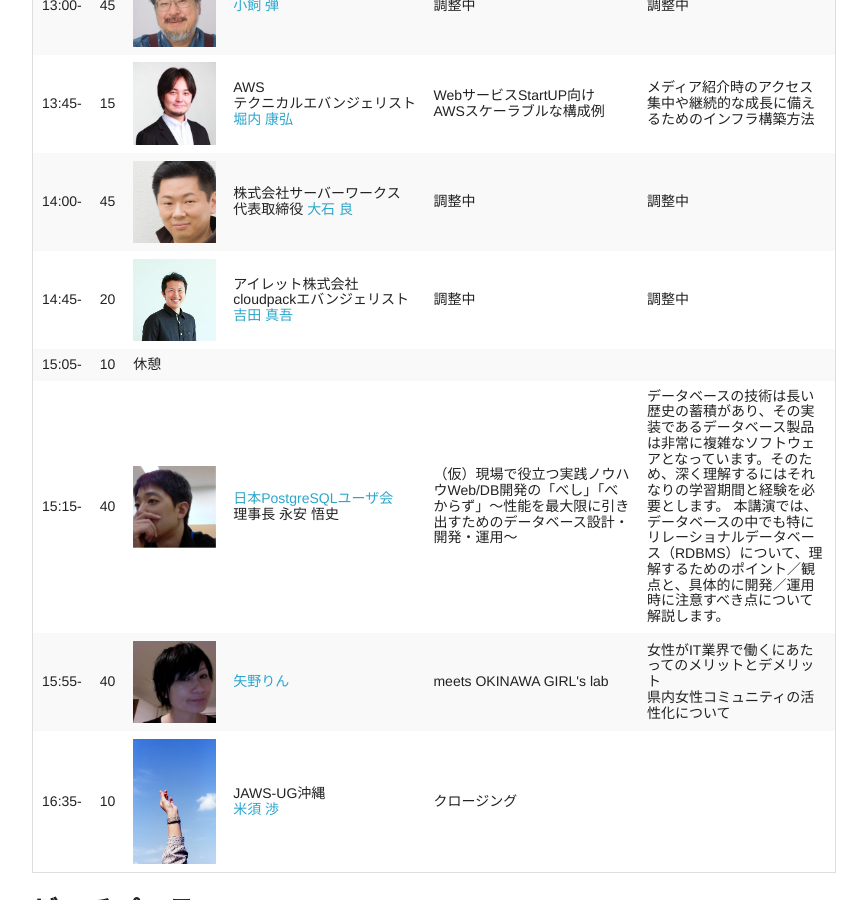
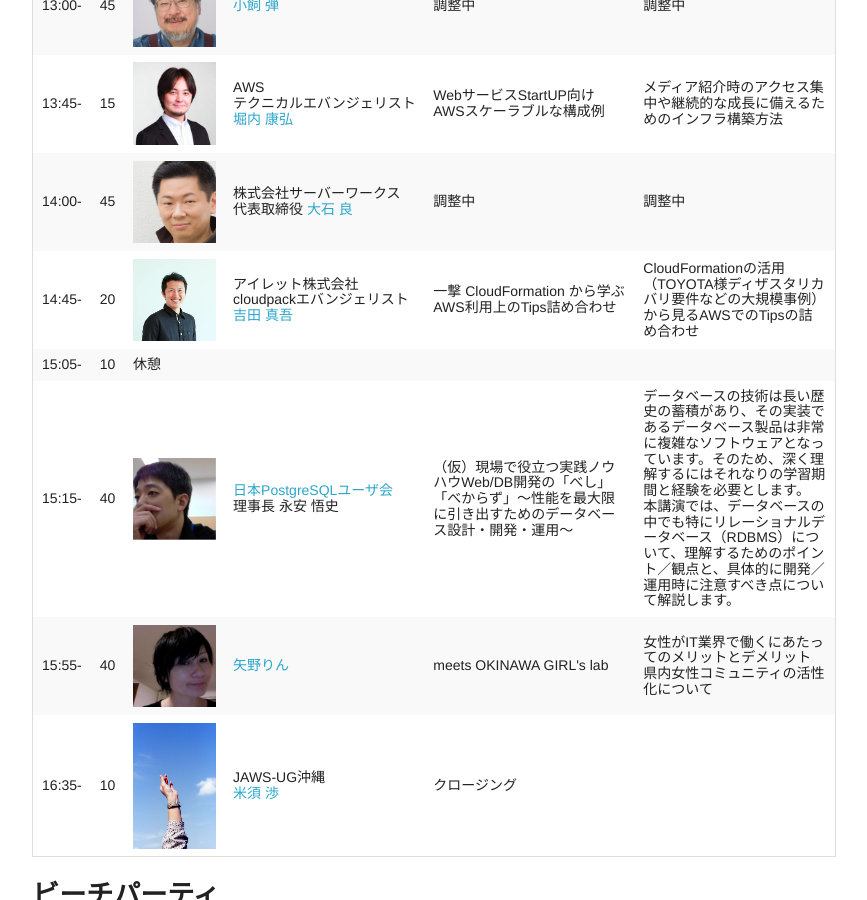
Before and after one commit to hackers-champloo/hackers-champloo.github.io, a Jekyll site: the page built from program-w-photo.md, in a window 1280 px wide and 900 px high, scrolled down 1684 px. Shown: the whole window, without its empty margins (206-1073 px from the left). Built offline with Jekyll 4.4.1, drawn with Linux system fonts in a browser that asks for light colours; Markdown is read by kramdown in place of the engine named in the settings.

Commit message:
アイレット様の講演タイトル追加

```diff
--- a/program-w-photo.md
+++ b/program-w-photo.md
@@ -121,8 +121,8 @@ Android女子部 [矢野りん](https://twitter.com/yanorin)          | Android
 	  <td>20</td>
 	  <td><img width="100" src="img/yoshida.png"></td>
 	  <td nowrap>アイレット株式会社<br>cloudpackエバンジェリスト<br><a href="https://twitter.com/yoshidashingo">吉田 真吾</a></td>
-	  <td>調整中</td>
-	  <td>調整中</td>
+	  <td>一撃 CloudFormation から学ぶAWS利用上のTips詰め合わせ</td>
+	  <td>CloudFormationの活用（TOYOTA様ディザスタリカバリ要件などの大規模事例）から見るAWSでのTipsの詰め合わせ</td>
 	</tr>
 	<tr>
 	  <td>15:05-</td>
```
